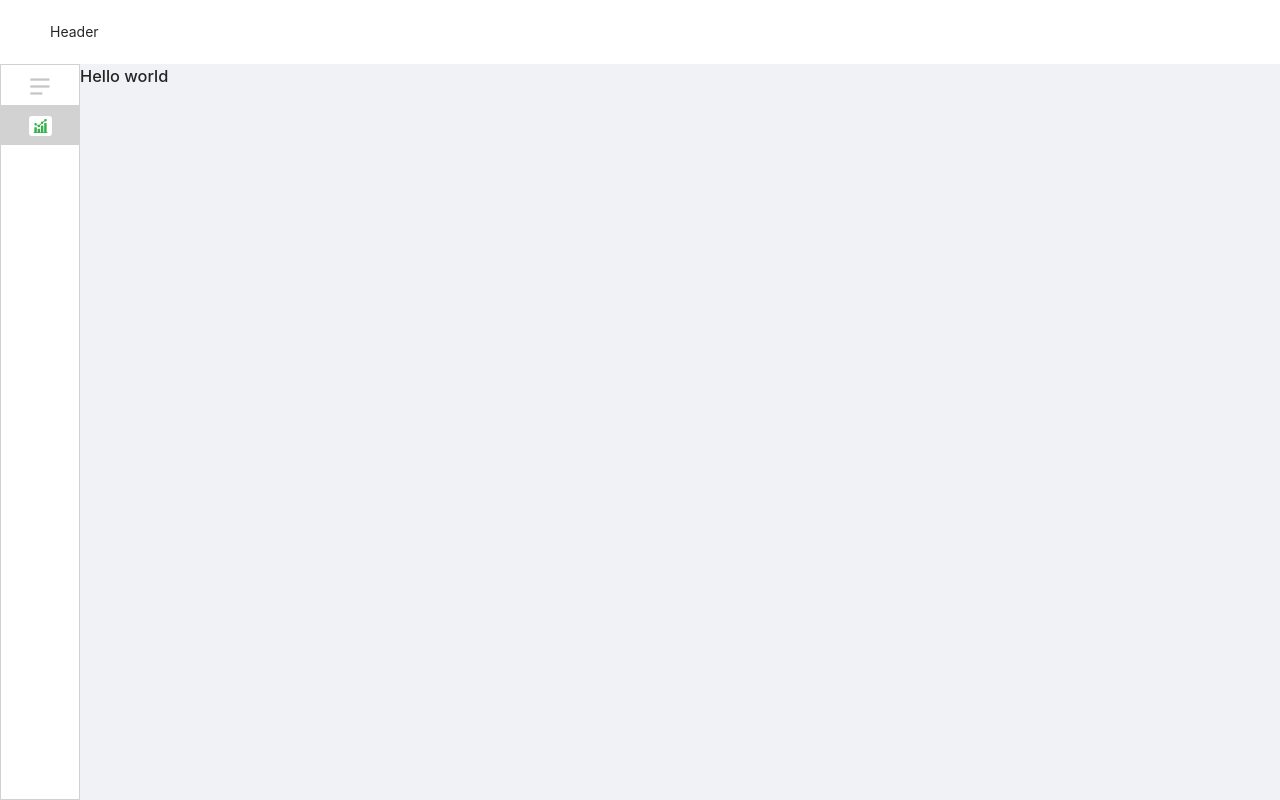
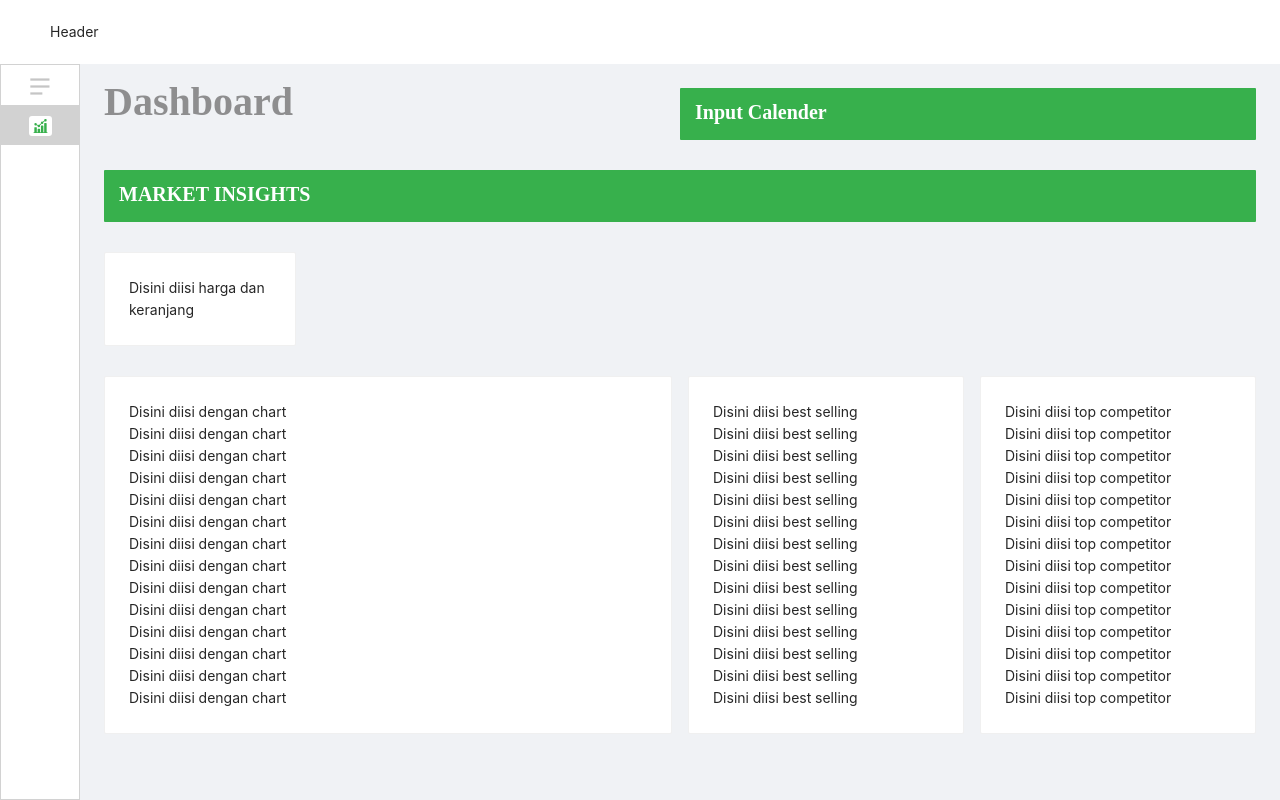
Before and after one commit to rizkysyukur/advotics_test, a React (Create React App) app: page / in a window 1280 px wide. Built offline with nearby package versions, Linux system fonts and the light colour scheme.

Commit message:
Create cards

```diff
--- a/src/assets/styles.css
+++ b/src/assets/styles.css
@@ -27,3 +27,37 @@
 	margin-left: 10px;
 	height: 20px;
 }
+
+h1 {
+	color: #707070C4;
+	min-width: 500px;
+}
+
+.content {
+	padding: 2%;
+}
+
+.header-title {
+	font: normal normal 600 40px/28px Source Sans Pro;
+	letter-spacing: 0px;
+	color: #707070C4;
+	opacity: 1;
+}
+
+.bar {
+	background: #37B04C !important;
+	padding: 15px;
+	border-radius: 1px;
+}
+
+.bar-title {
+	text-align: left;
+	font: normal normal 600 20px/13px Source Sans Pro;
+	letter-spacing: 0px;
+	color: #FFFFFF;
+	opacity: 1;
+}
+
+.row {
+	margin-bottom: 30px !important;
+}
--- a/src/pages/dashboard.js
+++ b/src/pages/dashboard.js
@@ -1,6 +1,85 @@
+import { Row, Col, Card } from "antd";
+
 const Dashboard = () => {
 	return (
-		<h1>Hello world</h1>
+		<div className="content">
+			<Row className='row'>
+				<Col span={12}><h1 className="header-title">Dashboard</h1></Col>
+				<Col span={12}>
+				<div className="bar">
+						<label className="bar-title">Input Calender</label>
+					</div>
+				</Col>
+			</Row>
+			<Row className="row">
+				<Col span={24}>
+					<div className="bar">
+						<label className="bar-title">MARKET INSIGHTS</label>
+					</div>
+				</Col>
+			</Row>
+			<Row className="row">
+				<Col span={4}>
+					<Card>Disini diisi harga dan keranjang</Card>
+				</Col>
+			</Row>
+			<Row className="row" gutter={16}>
+				<Col span={12} className="gutter-row">
+					<Card>
+						Disini diisi dengan chart <br />
+						Disini diisi dengan chart <br />
+						Disini diisi dengan chart <br />
+						Disini diisi dengan chart <br />
+						Disini diisi dengan chart <br />
+						Disini diisi dengan chart <br />
+						Disini diisi dengan chart <br />
+						Disini diisi dengan chart <br />
+						Disini diisi dengan chart <br />
+						Disini diisi dengan chart <br />
+						Disini diisi dengan chart <br />
+						Disini diisi dengan chart <br />
+						Disini diisi dengan chart <br />
+						Disini diisi dengan chart <br />
+						</Card>
+				</Col>
+				<Col span={6} className="gutter-row">
+					<Card>
+						Disini diisi best selling <br />
+						Disini diisi best selling <br />
+						Disini diisi best selling <br />
+						Disini diisi best selling <br />
+						Disini diisi best selling <br />
+						Disini diisi best selling <br />
+						Disini diisi best selling <br />
+						Disini diisi best selling <br />
+						Disini diisi best selling <br />
+						Disini diisi best selling <br />
+						Disini diisi best selling <br />
+						Disini diisi best selling <br />
+						Disini diisi best selling <br />
+						Disini diisi best selling <br />
+						</Card>
+				</Col>
+				<Col span={6} className="gutter-row">
+					<Card>
+						Disini diisi top competitor <br />
+						Disini diisi top competitor <br />
+						Disini diisi top competitor <br />
+						Disini diisi top competitor <br />
+						Disini diisi top competitor <br />
+						Disini diisi top competitor <br />
+						Disini diisi top competitor <br />
+						Disini diisi top competitor <br />
+						Disini diisi top competitor <br />
+						Disini diisi top competitor <br />
+						Disini diisi top competitor <br />
+						Disini diisi top competitor <br />
+						Disini diisi top competitor <br />
+						Disini diisi top competitor <br />
+						</Card>
+				</Col>
+			</Row>
+		</div>
 	)
 }
 
```
